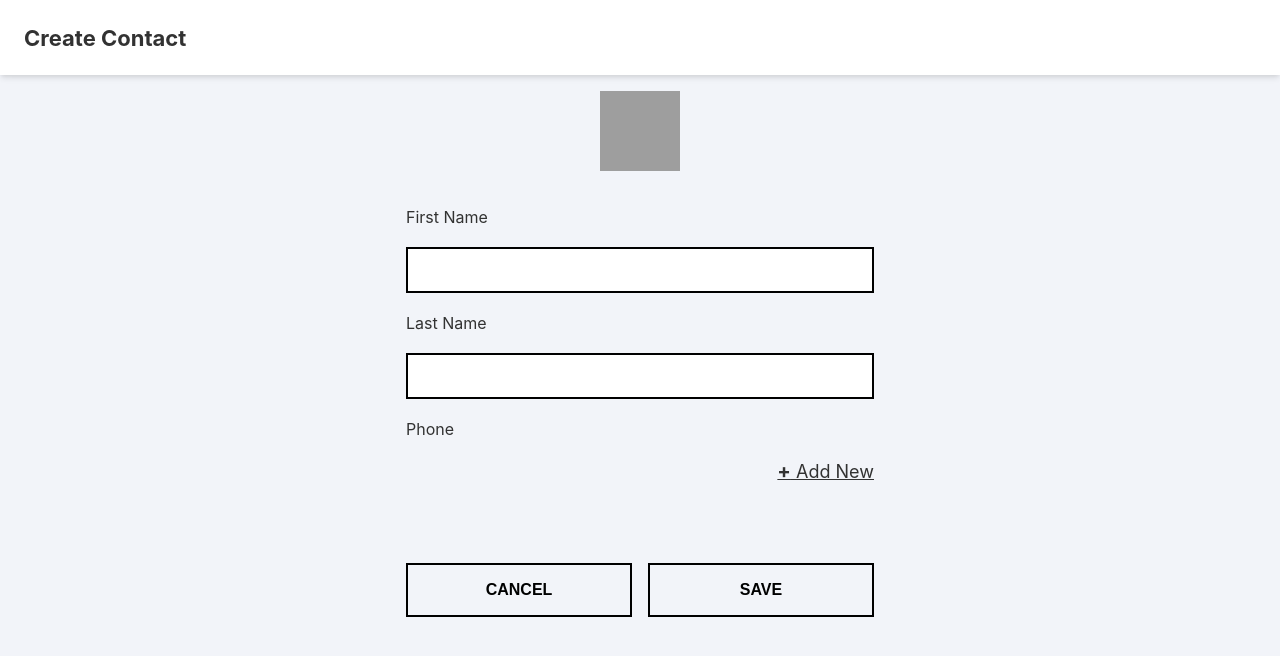
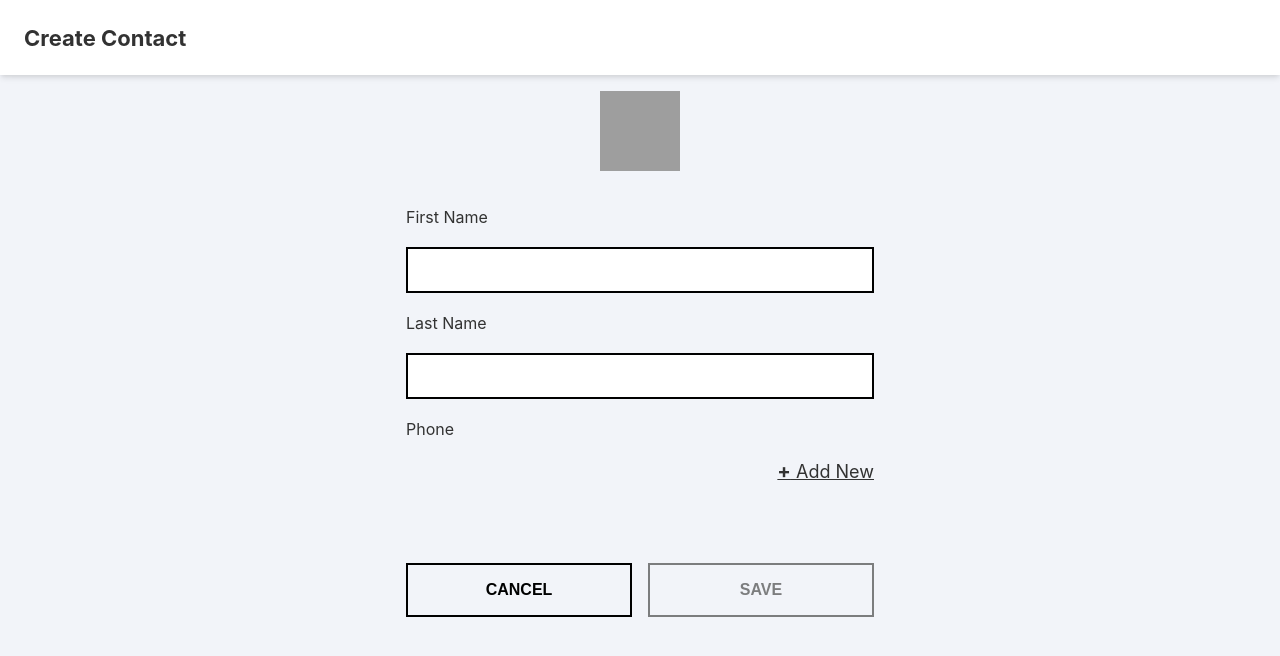
Before and after one commit to nadayasinta/phone-book-project, a React (Create React App) app: page /create in a window 1280 px wide. Shown: the top 656 px of the page. Built offline with nearby package versions, Linux system fonts and the light colour scheme; grey boxes are pictures that could not be loaded.

Commit message:
disabled save button

```diff
--- a/src/components/FormContact.tsx
+++ b/src/components/FormContact.tsx
@@ -1,5 +1,5 @@
 import styled from '@emotion/styled';
-import { useState, ChangeEventHandler, ChangeEvent, useEffect } from 'react';
+import { useState, ChangeEventHandler, ChangeEvent, useEffect, useMemo } from 'react';
 import { CancelIcon, ErrorIcon } from '../icons';
 import {
     Container as ContainerComponent,
@@ -84,6 +84,10 @@ const FormContact = (props: Props) => {
             },
         },
     });
+
+    const disabledSaveButton: boolean = useMemo(() => {
+        return !(values.first_name && values.last_name && values.phones.every(phone => phone.number))
+    }, [values])
 
     useEffect(() => {
         if (intialValues) {
@@ -201,7 +205,7 @@ const FormContact = (props: Props) => {
                 </ErrorRow>
                 <ActionRow>
                     <Button onClick={() => navigate(-1)}>Cancel</Button>
-                    <Button onClick={handleSaveButton}>Save</Button>
+                    <Button onClick={handleSaveButton} disabled={disabledSaveButton}>Save</Button>
                 </ActionRow>
             </Container>
         </>
--- a/src/elements/index.ts
+++ b/src/elements/index.ts
@@ -56,11 +56,11 @@ export const ButtonIcon = styled.button((props) => ({
         padding: '5px 5px 0',
     },
     ...(props.disabled && {
-        color: '#a3a3a4',
+        color: '#7c7d7e',
     }),
 }));
 
-export const Button = styled.button({
+export const Button = styled.button((props) => ({
     fontSize: '16px',
     fontWeight: '700',
     textTransform: 'uppercase',
@@ -69,7 +69,11 @@ export const Button = styled.button({
     background: 'none',
     cursor: 'pointer',
     width: '100%',
-});
+    ...(props.disabled && {
+        color: '#7c7d7e',
+        borderColor: '#7c7d7e',
+    }),
+}));
 
 export const Divider = styled.hr({
     width: 'calc(100% - 16px)',
```
